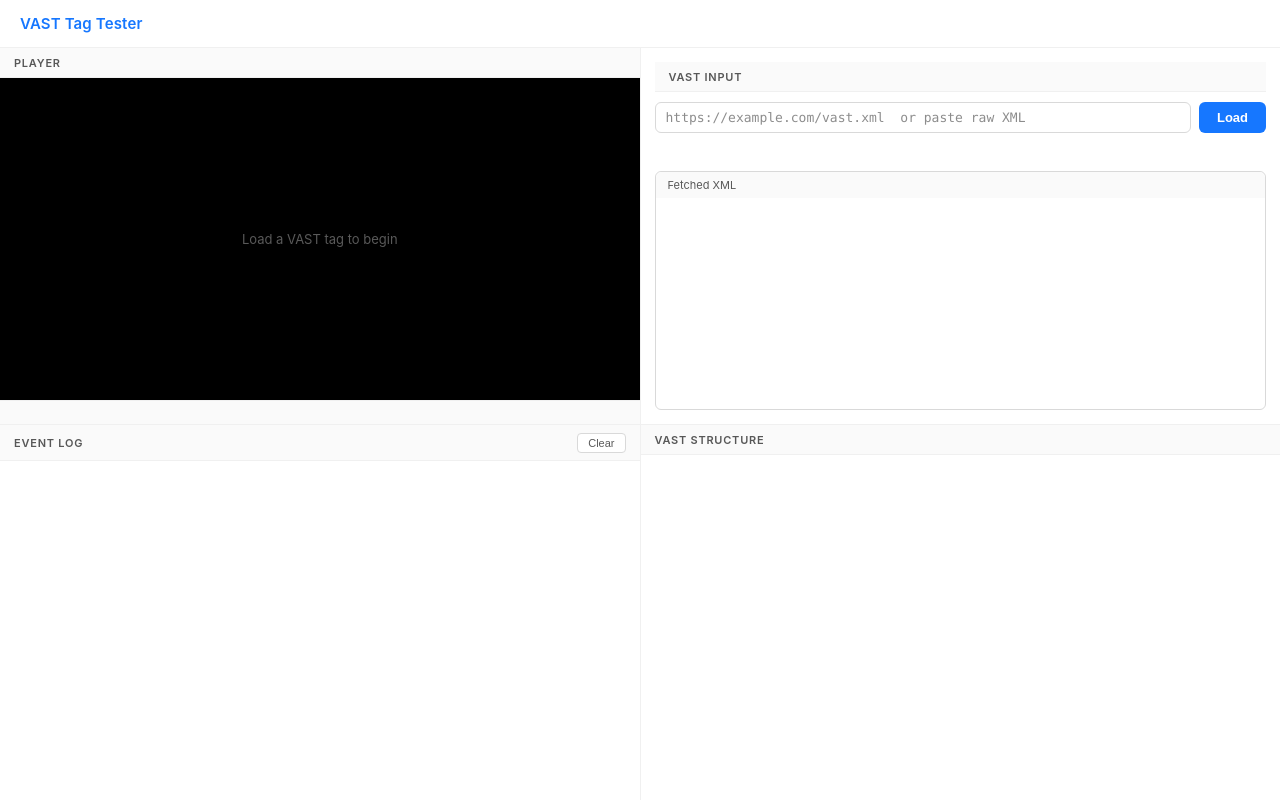
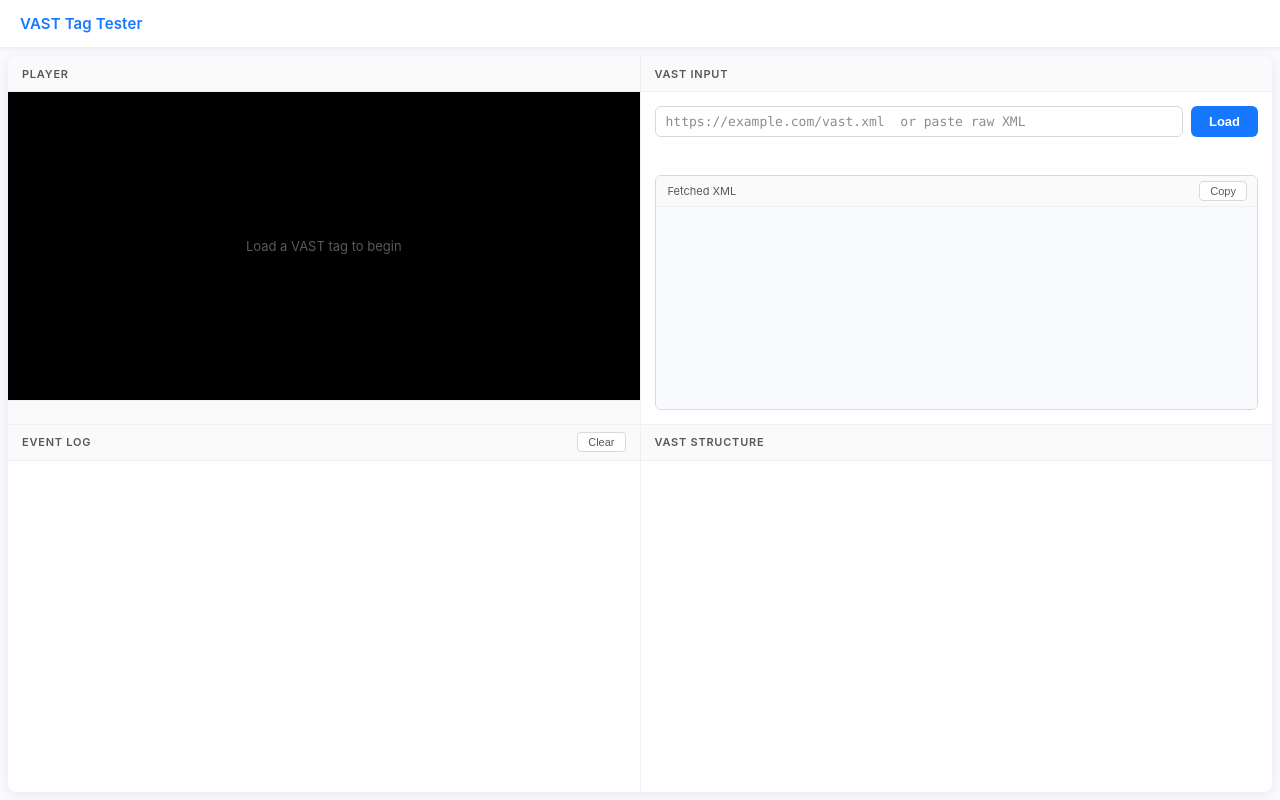
Before and after one commit to vanuwa/vast-tag-tester, a plain HTML site: page index.html in a window 1280 px wide. Drawn offline with Linux system fonts and the light colour scheme.

Commit message:
fixed issues with displaying fetched xml;

```diff
--- a/app.js
+++ b/app.js
@@ -746,7 +746,7 @@ class VastTester {
     this._urlInput.addEventListener('keydown', e => { if (e.key === 'Enter') this._onLoad(); });
     this._clearLogBtn.addEventListener('click', () => this._logger.clear());
     this._copyXmlBtn.addEventListener('click', () => {
-      navigator.clipboard.writeText(this._rawXml.value).catch(() => {});
+      navigator.clipboard.writeText(this._rawXml.textContent).catch(() => {});
     });
   }
 
@@ -760,7 +760,7 @@ class VastTester {
     // fallback: sessionStorage for the fetched XML (read-only display)
     const cached = sessionStorage.getItem('vastRawXml');
     if (cached) {
-      this._rawXml.value = cached;
+      this._rawXml.textContent = cached;
     }
   }
 
@@ -786,7 +786,7 @@ class VastTester {
     this._destroyPlayer();
     this._logger.clear();
     this._diagram.clear();
-    this._rawXml.value = '';
+    this._rawXml.textContent = '';
     this._xmlHopLabel.textContent = '';
     this._setStatus('', 'loading');
 
@@ -803,7 +803,7 @@ class VastTester {
 
       // populate raw XML panel
       const combinedXml = vastData.rawXmlChain.join('\n\n<!-- ═══ WRAPPER HOP ═══ -->\n\n');
-      this._rawXml.value = combinedXml;
+      this._rawXml.textContent = combinedXml;
       sessionStorage.setItem('vastRawXml', combinedXml);
 
       if (vastData.rawXmlChain.length > 1) {
--- a/index.html
+++ b/index.html
@@ -27,18 +27,22 @@
 
     <section id="input-panel">
       <div class="panel-label">VAST Input</div>
+      <div id="input-body">
         <div id="url-row">
           <input type="text" id="vast-url" placeholder="https://example.com/vast.xml  or paste raw XML" autocomplete="off" spellcheck="false">
           <button id="load-btn">Load</button>
         </div>
         <div id="input-status"></div>
-      <details id="xml-details">
-        <summary>Fetched XML <span id="xml-hop-label"></span></summary>
+        <div id="xml-details">
           <div id="xml-toolbar">
+            Fetched XML <span id="xml-hop-label"></span>
             <button id="copy-xml-btn" class="small-btn">Copy</button>
           </div>
-        <textarea id="raw-xml" readonly placeholder="XML response appears here after fetch"></textarea>
-      </details>
+          <div id="xml-container">
+            <pre id="raw-xml"></pre>
+          </div>
+        </div>
+      </div>
     </section>
 
     <section id="log-panel">
--- a/style.css
+++ b/style.css
@@ -50,9 +50,13 @@ header h1 {
   display: grid;
   grid-template-columns: 1fr 1fr;
   grid-template-rows: 1fr 1fr;
-  height: calc(100vh - 48px);
+  height: calc(100vh - 48px - 16px);
+  margin: 8px;
   gap: 1px;
   background: var(--border);
+  border-radius: 8px;
+  overflow: hidden;
+  box-shadow: 0 2px 12px rgba(0,0,0,0.07);
 }
 
 section {
@@ -65,12 +69,13 @@ section {
 
 /* ── Panel label ── */
 .panel-label {
+  height: 36px;
   font-size: 11px;
   font-weight: 600;
   letter-spacing: 0.07em;
   text-transform: uppercase;
   color: var(--text-mid);
-  padding: 8px 14px 7px;
+  padding: 0 14px;
   border-bottom: 1px solid var(--border);
   flex-shrink: 0;
   display: flex;
@@ -150,7 +155,18 @@ section {
 }
 
 /* ── Input panel ── */
-#input-panel { padding: 14px; gap: 10px; }
+#input-panel { }
+
+#input-body {
+  flex: 1;
+  display: flex;
+  flex-direction: column;
+  padding: 14px;
+  gap: 10px;
+  min-height: 0;
+  overflow: hidden;
+}
+
 
 #url-row {
   display: flex;
@@ -230,28 +246,13 @@ button:disabled { opacity: 0.4; cursor: default; }
 
 #xml-details {
   flex: 1;
+  min-height: 0;
   display: flex;
   flex-direction: column;
-  overflow: hidden;
   border: 1px solid var(--border-md);
   border-radius: 6px;
-  min-height: 0;
+  overflow: hidden;
 }
-
-#xml-details summary {
-  padding: 6px 12px;
-  cursor: pointer;
-  font-size: 11px;
-  color: var(--text-mid);
-  user-select: none;
-  display: flex;
-  align-items: center;
-  gap: 6px;
-  background: #fafafa;
-  border-radius: 6px 6px 0 0;
-}
-#xml-details summary:hover { color: var(--accent); background: var(--accent-bg); }
-#xml-details[open] summary { border-radius: 6px 6px 0 0; }
 
 #xml-hop-label {
   font-size: 10px;
@@ -260,23 +261,30 @@ button:disabled { opacity: 0.4; cursor: default; }
 
 #xml-toolbar {
   display: flex;
-  padding: 4px 8px;
+  align-items: center;
+  padding: 5px 10px 5px 12px;
+  font-size: 11px;
+  color: var(--text-mid);
+  background: #fafafa;
   border-bottom: 1px solid var(--border);
-  background: #fafafa;
+  flex-shrink: 0;
+}
+
+#xml-container {
+  flex: 1;
+  min-height: 0;
+  overflow-y: auto;
+  background: var(--bg-page);
 }
 
 #raw-xml {
-  flex: 1;
-  background: var(--bg-page);
-  color: var(--text-mid);
-  border: none;
   padding: 10px;
   font-family: 'SFMono-Regular', Consolas, 'Liberation Mono', Menlo, monospace;
   font-size: 11px;
-  resize: none;
-  outline: none;
-  overflow-y: auto;
-  min-height: 80px;
+  color: var(--text-mid);
+  white-space: pre-wrap;
+  word-break: break-all;
+  margin: 0;
 }
 
 /* ── Log panel ── */
```
Lines whose indentation alone changed are shown as unchanged.
